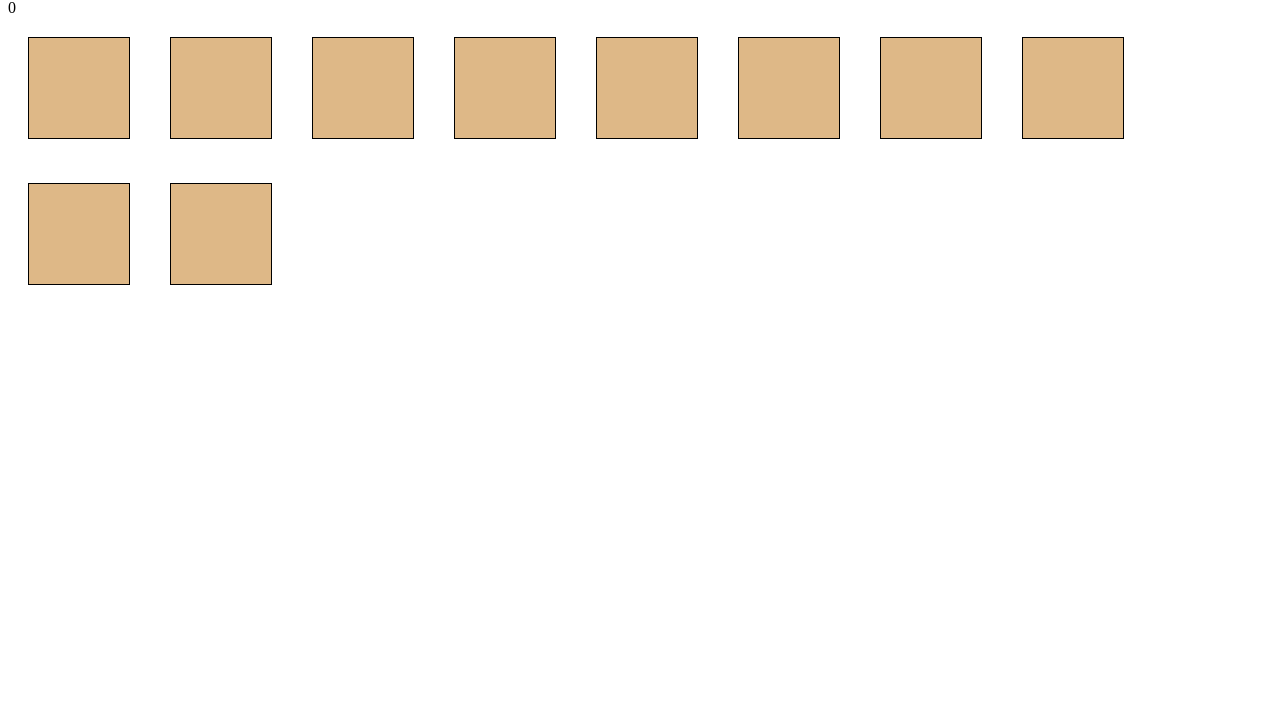
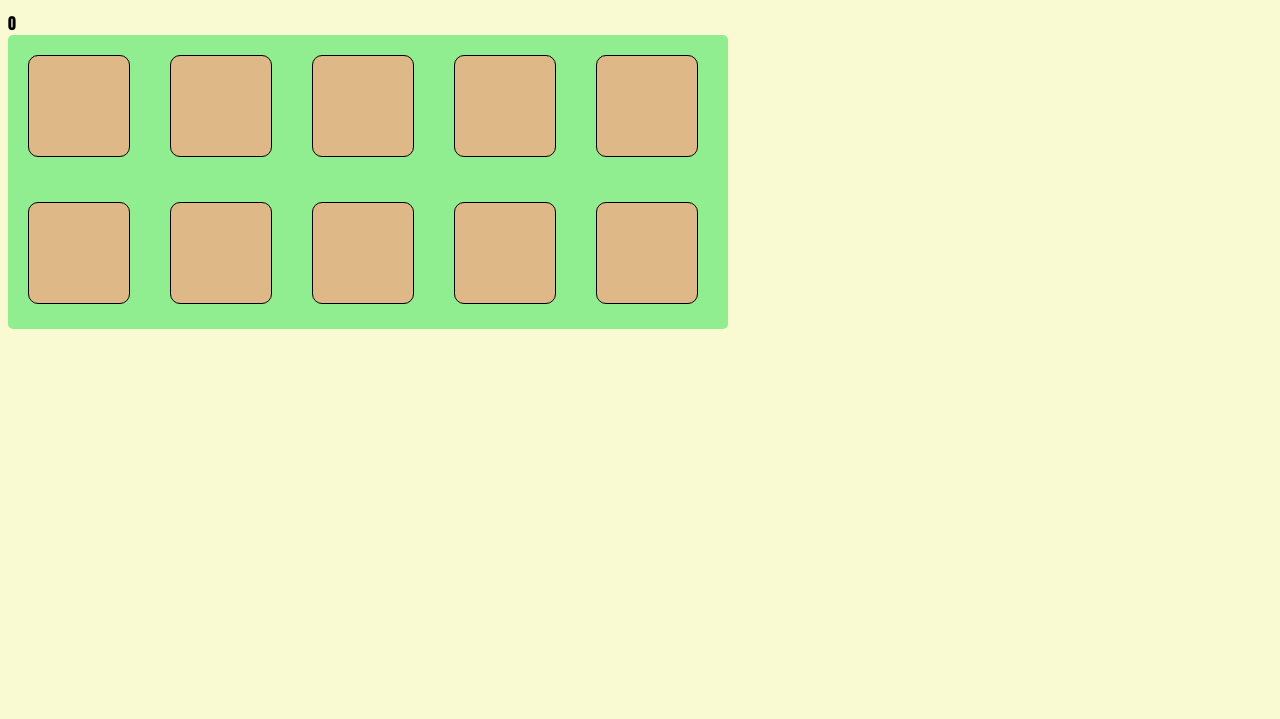
Before and after one commit to katemoser/memory_game, a plain HTML site: page index.html in a window 1280 px wide. Shown: the part 81-800 px from the top of the page. Drawn offline with Linux system fonts and the light colour scheme.

Commit message:
styled a bit

```diff
--- a/memory-game.css
+++ b/memory-game.css
@@ -1,7 +1,18 @@
 /* you can add to or change this. */
+body {
+  background-color: lightgoldenrodyellow;
+  font-family: Impact, Haettenschweiler, 'Arial Narrow Bold', sans-serif;
 
+}
+
+#game {
+  background-color: lightgreen;
+  border-radius: 5px;
+  max-width:45em;
+}
 #game div {
   border: 1px solid black;
+  border-radius: 10px;
   width: 100px;
   height: 100px;
   margin: 20px;
--- a/memory-game.js
+++ b/memory-game.js
@@ -102,7 +102,7 @@ function checkForMatch(){
 }
 
 function handleMatch(){
-  alert("This is a match!");
+  //alert("This is a match!");
   score++;
   let lblScore = document.getElementById('scoreDisplay');
   lblScore.innerHTML = score;
@@ -112,7 +112,7 @@ function handleMatch(){
 }
 
 function handleNotMatch(){
-  alert("Not a match!");
+  //alert("Not a match!");
     //flip cards back over, replace event listeners
 
   for(let card of selectedCards){
@@ -122,6 +122,6 @@ function handleNotMatch(){
 
 function checkForWin(){
   if(score === NUM_PAIRS_TO_WIN){
-    alert("You win!");
+    setTimeout(alert("You win!"), FOUND_MATCH_WAIT_MSECS);
   }
 }
```
